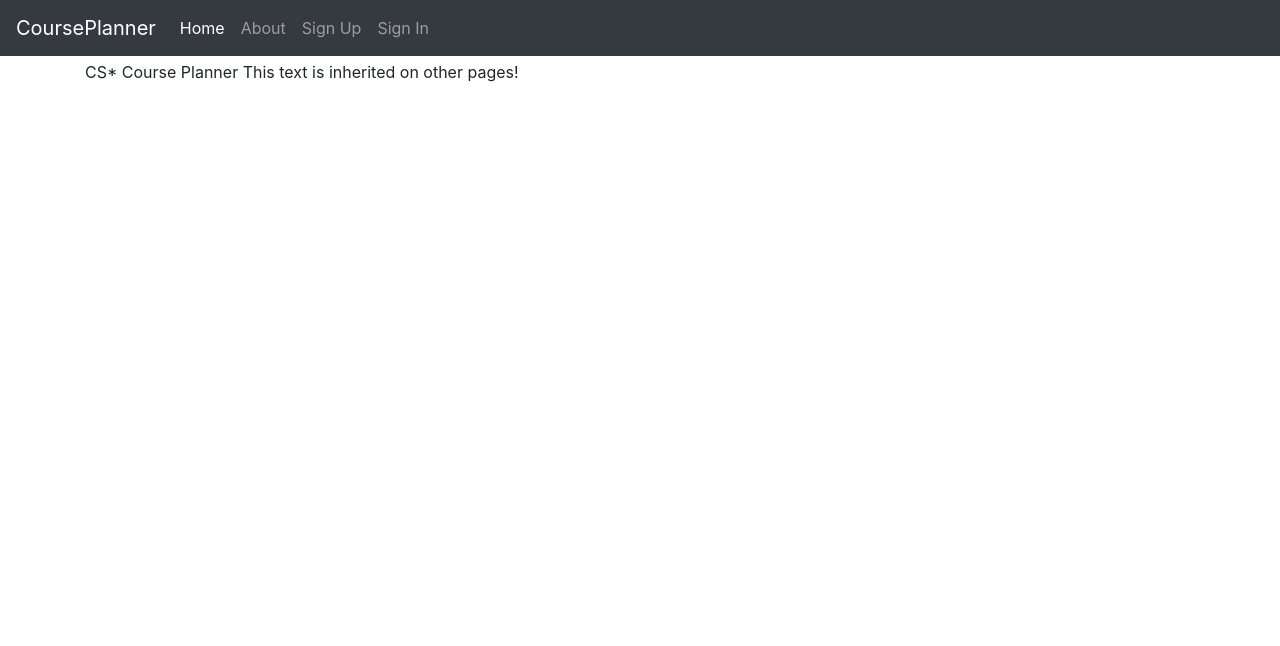
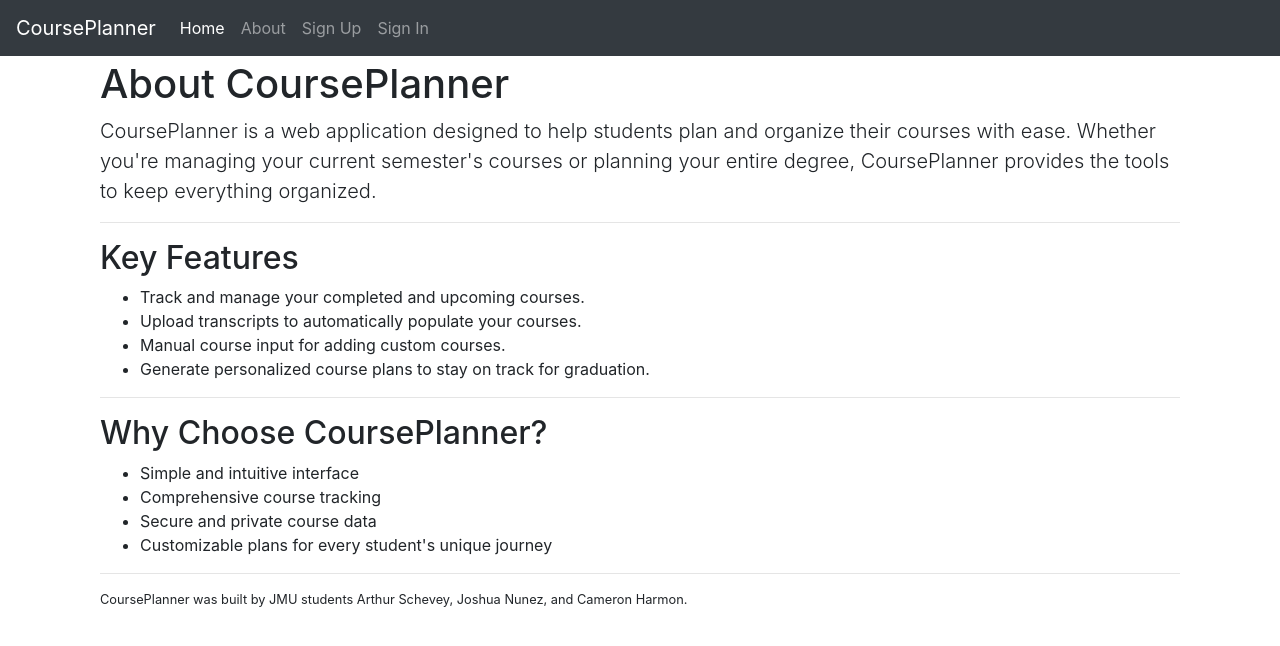
Before and after one commit to 347S24/347-final-project-team-17, a Django app: page /about/ in a window 1280 px wide. Shown: the top 646 px of the page. Run offline with Django 3.2, Linux system fonts and the light colour scheme; some libraries are stand-ins or nearby versions.

Commit message:
added about.html info

```diff
--- a/courseplanner/templates/pages/about.html
+++ b/courseplanner/templates/pages/about.html
@@ -1 +1,36 @@
 {% extends "base.html" %}
+
+{% block title %}About - CoursePlanner{% endblock title %}
+
+{% block content %}
+<div class="container">
+  <h1>About CoursePlanner</h1>
+  <p class="lead">
+    CoursePlanner is a web application designed to help students plan and organize their courses with ease. Whether you're managing your current semester's courses or planning your entire degree, CoursePlanner provides the tools to keep everything organized.
+  </p>
+  <hr>
+  <h2>Key Features</h2>
+  <ul>
+    <li>Track and manage your completed and upcoming courses.</li>
+    <li>Upload transcripts to automatically populate your courses.</li>
+    <li>Manual course input for adding custom courses.</li>
+    <li>Generate personalized course plans to stay on track for graduation.</li>
+  </ul>
+  <hr>
+  <h2>Why Choose CoursePlanner?</h2>
+  <ul>
+    <li>Simple and intuitive interface</li>
+    <li>Comprehensive course tracking</li>
+    <li>Secure and private course data</li>
+    <li>Customizable plans for every student's unique journey</li>
+  </ul>
+  <hr>
+  <footer>
+    <small>
+      <p>
+        CoursePlanner was built by JMU students Arthur Schevey, Joshua Nunez, and Cameron Harmon.
+      </p>
+    </small>
+  </footer>
+</div>
+{% endblock content %}
```
